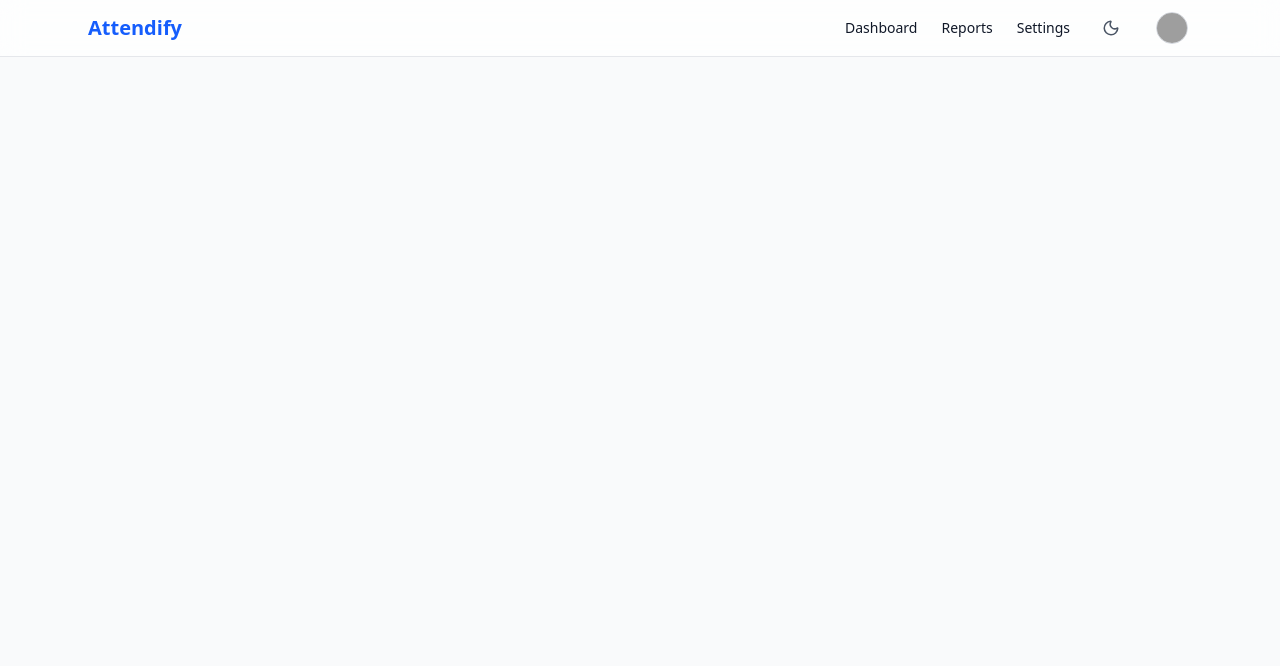
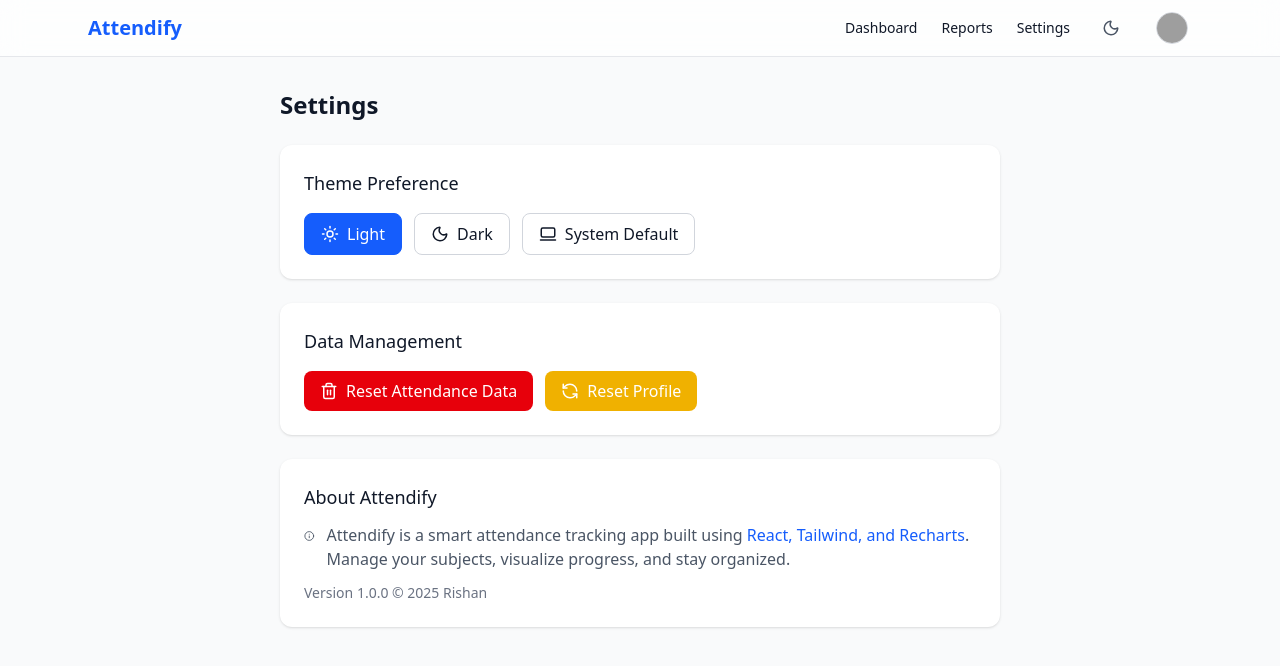
Before and after one commit to rishaaanp/attendify, a React (Vite) app: page /settings in a window 1280 px wide. Shown: the top 666 px of the page. Built offline with nearby package versions, Linux system fonts and the light colour scheme; grey boxes are pictures that could not be loaded.

Commit message:
Added Settings page with theme options and data reset functionality

```diff
--- a/src/App.jsx
+++ b/src/App.jsx
@@ -2,7 +2,9 @@ import { BrowserRouter as Router, Routes, Route } from "react-router-dom";
 import Navbar from "./components/Navbar";
 import Dashboard from "./pages/Dashboard";
 import Profile from "./pages/Profile";
-import Reports from "./pages/Reports"; // ✅ New import
+import Reports from "./pages/Reports";
+import Settings from "./pages/Settings";
+
 
 function App() {
   return (
@@ -17,6 +19,7 @@ function App() {
             <Route path="/" element={<Dashboard />} />
             <Route path="/profile" element={<Profile />} />
             <Route path="/reports" element={<Reports />} /> {/* ✅ New Route */}
+            <Route path="/settings" element={<Settings />} />
           </Routes>
         </div>
       </div>
--- a/src/pages/Settings.jsx
+++ b/src/pages/Settings.jsx
@@ -0,0 +1,121 @@
+import { useEffect, useState } from "react";
+import { motion } from "framer-motion";
+import { Sun, Moon, Laptop2, Trash2, RefreshCcw, Info } from "lucide-react";
+
+const Settings = () => {
+  const [theme, setTheme] = useState(localStorage.getItem("theme") || "light");
+
+  // Apply theme changes
+  useEffect(() => {
+    if (theme === "dark") document.documentElement.classList.add("dark");
+    else document.documentElement.classList.remove("dark");
+    localStorage.setItem("theme", theme);
+  }, [theme]);
+
+  // Reset attendance data
+  const resetAttendance = () => {
+    if (confirm("Are you sure you want to reset all attendance data?")) {
+      localStorage.removeItem("subjects");
+      alert("✅ All attendance data has been cleared!");
+      window.location.reload();
+    }
+  };
+
+  // Reset profile
+  const resetProfile = () => {
+    if (confirm("Are you sure you want to reset your profile information?")) {
+      localStorage.removeItem("name");
+      localStorage.removeItem("email");
+      alert("✅ Profile information has been reset!");
+      window.location.reload();
+    }
+  };
+
+  return (
+    <motion.div
+      className="max-w-3xl mx-auto px-4 sm:px-6 py-8"
+      initial={{ opacity: 0, y: 20 }}
+      animate={{ opacity: 1, y: 0 }}
+      transition={{ duration: 0.4 }}
+    >
+      <h2 className="text-2xl font-semibold mb-6">Settings</h2>
+
+      {/* Theme Section */}
+      <div className="bg-white dark:bg-gray-800 rounded-xl shadow p-6 mb-6">
+        <h3 className="text-lg font-medium mb-4">Theme Preference</h3>
+        <div className="flex items-center gap-3">
+          <button
+            onClick={() => setTheme("light")}
+            className={`flex items-center gap-2 px-4 py-2 rounded-lg border ${
+              theme === "light"
+                ? "bg-blue-600 text-white border-blue-600"
+                : "border-gray-300 dark:border-gray-600"
+            }`}
+          >
+            <Sun size={18} /> Light
+          </button>
+          <button
+            onClick={() => setTheme("dark")}
+            className={`flex items-center gap-2 px-4 py-2 rounded-lg border ${
+              theme === "dark"
+                ? "bg-blue-600 text-white border-blue-600"
+                : "border-gray-300 dark:border-gray-600"
+            }`}
+          >
+            <Moon size={18} /> Dark
+          </button>
+          <button
+            onClick={() => {
+              const prefersDark = window.matchMedia(
+                "(prefers-color-scheme: dark)"
+              ).matches;
+              setTheme(prefersDark ? "dark" : "light");
+            }}
+            className="flex items-center gap-2 px-4 py-2 rounded-lg border border-gray-300 dark:border-gray-600 hover:bg-gray-100 dark:hover:bg-gray-700 transition"
+          >
+            <Laptop2 size={18} /> System Default
+          </button>
+        </div>
+      </div>
+
+      {/* Data Management Section */}
+      <div className="bg-white dark:bg-gray-800 rounded-xl shadow p-6 mb-6">
+        <h3 className="text-lg font-medium mb-4">Data Management</h3>
+        <div className="flex flex-col sm:flex-row gap-3">
+          <button
+            onClick={resetAttendance}
+            className="flex items-center justify-center gap-2 px-4 py-2 rounded-lg bg-red-600 text-white hover:bg-red-700 transition"
+          >
+            <Trash2 size={18} /> Reset Attendance Data
+          </button>
+          <button
+            onClick={resetProfile}
+            className="flex items-center justify-center gap-2 px-4 py-2 rounded-lg bg-yellow-500 text-white hover:bg-yellow-600 transition"
+          >
+            <RefreshCcw size={18} /> Reset Profile
+          </button>
+        </div>
+      </div>
+
+      {/* App Info Section */}
+      <div className="bg-white dark:bg-gray-800 rounded-xl shadow p-6">
+        <h3 className="text-lg font-medium mb-3">About Attendify</h3>
+        <div className="flex items-start gap-3 text-gray-600 dark:text-gray-400">
+          <Info size={18} className="mt-1" />
+          <p>
+            Attendify is a smart attendance tracking app built using{" "}
+            <span className="font-medium text-blue-600 dark:text-blue-400">
+              React, Tailwind, and Recharts
+            </span>
+            . Manage your subjects, visualize progress, and stay organized.
+          </p>
+        </div>
+        <p className="mt-3 text-sm text-gray-500 dark:text-gray-500">
+          Version 1.0.0 © {new Date().getFullYear()} Rishan
+        </p>
+      </div>
+    </motion.div>
+  );
+};
+
+export default Settings;
```
